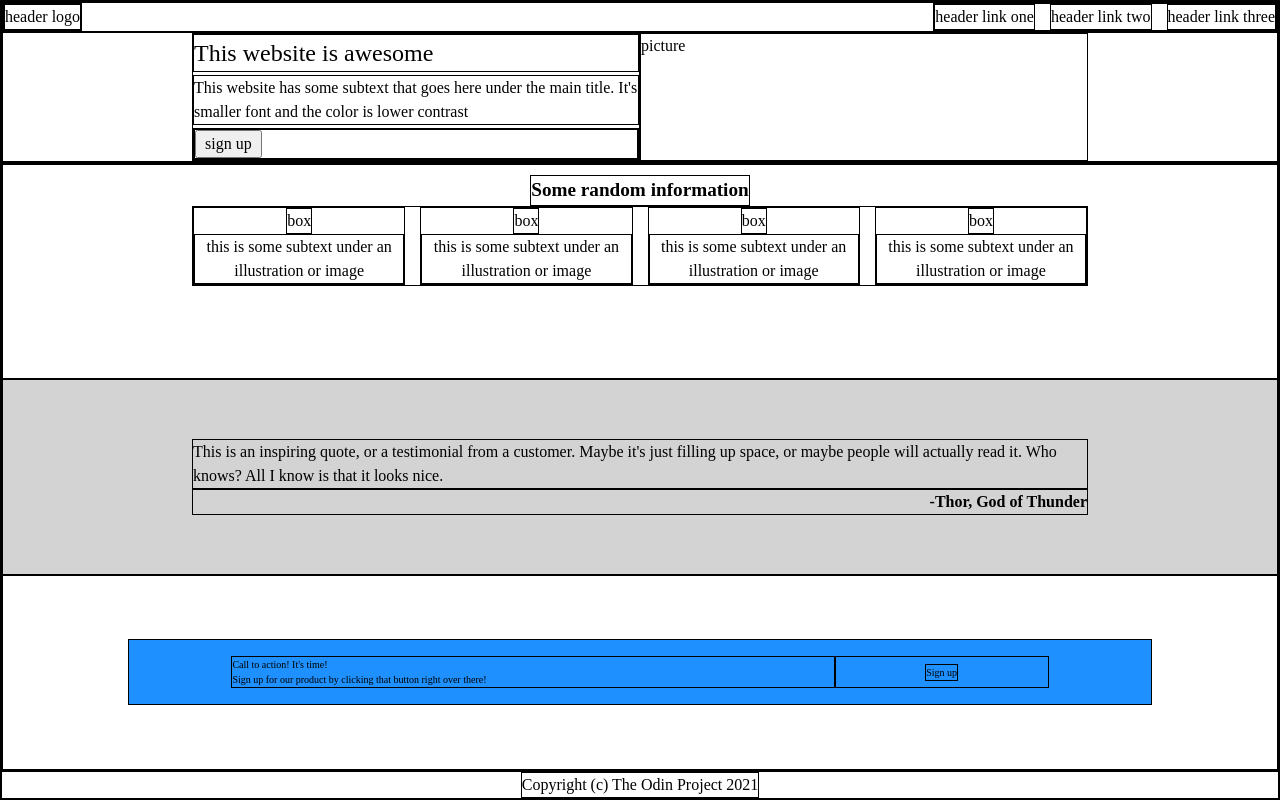
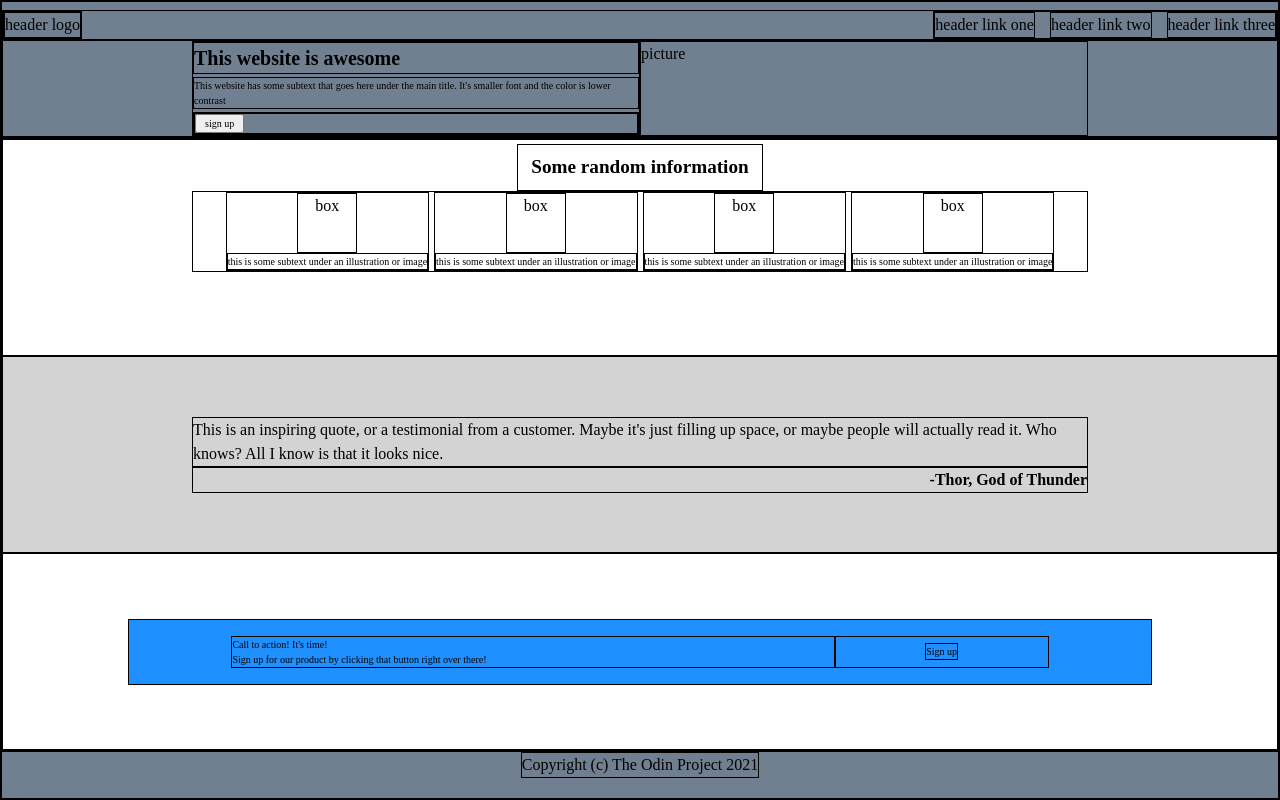
Before and after one commit to k421s/odin-landing-page, a plain HTML site: page index.html in a window 1280 px wide. Drawn offline with Linux system fonts and the light colour scheme.

Commit message:
padding changes and header fine tune layout

```diff
--- a/style.css
+++ b/style.css
@@ -10,10 +10,11 @@ div {
     justify-content: space-between;
 }
 
-
 .header{
     display: flex;
     flex-direction: column;
+    padding-top: 1vh;
+    background-color: slategray;
 }
 .nav-bar{
     display: flex;
@@ -41,12 +42,17 @@ div {
         width: 35vw;
     }
 
+    .intro-item{
+        font-size: 10px;
+    }
+
     .slider-picture{
         width: 35vw;
     }
 
     .slider-title{
-        font-size: 24px;
+        font-size: 20px;
+        font-weight: bold;
     }
 
     .signup{
@@ -69,18 +75,21 @@ div {
     flex: 1;
     padding: 10px;
     justify-content: flex-start;
+    padding: 0.5vh 0.5vw 2vh 0.5vw;
+
 }
 
     .r-info__title{
         align-self: center;
         font-weight: bold;
         font-size: larger;
+        padding: 1vh 1vw;
     }
 
     .r-info__illustrations{
         display: flex;
         justify-content: center;
-        gap: 15px;
+        gap: 5px;
         width: 70vw;
     }
 
@@ -91,9 +100,12 @@ div {
     }
         .ill-box{
             text-align: center;
+            height: 7.5vh;
+            width: 7.5vh;
         }
         .ill-text{
             text-align: center;
+            font-size: 10px;
         }
 
 .inspiring-quote{
@@ -150,4 +162,6 @@ div {
 .footer{
     display: flex;
     justify-content: center;
+    padding-bottom: 2.5vh;
+    background-color: slategray;
 }
```
